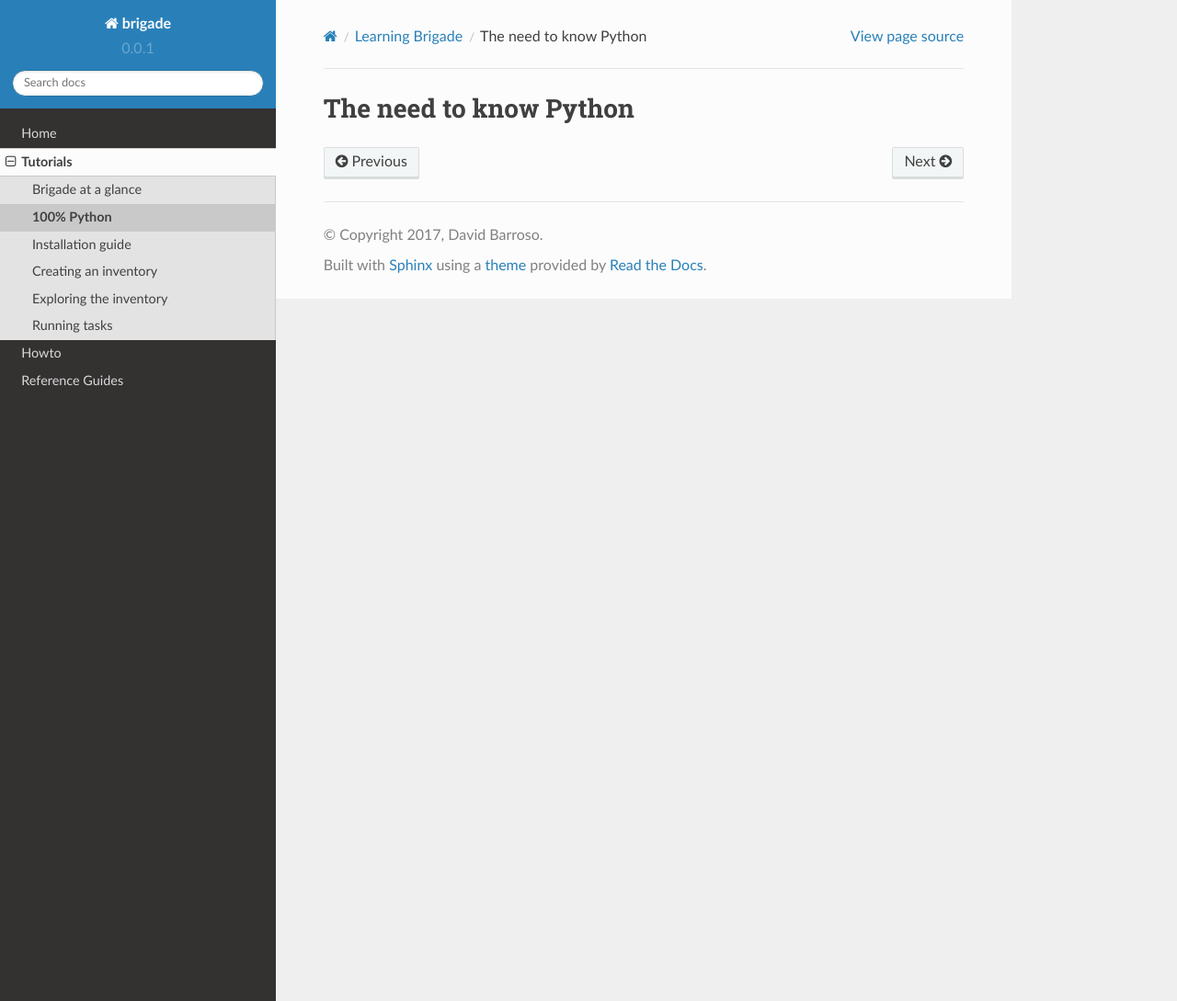
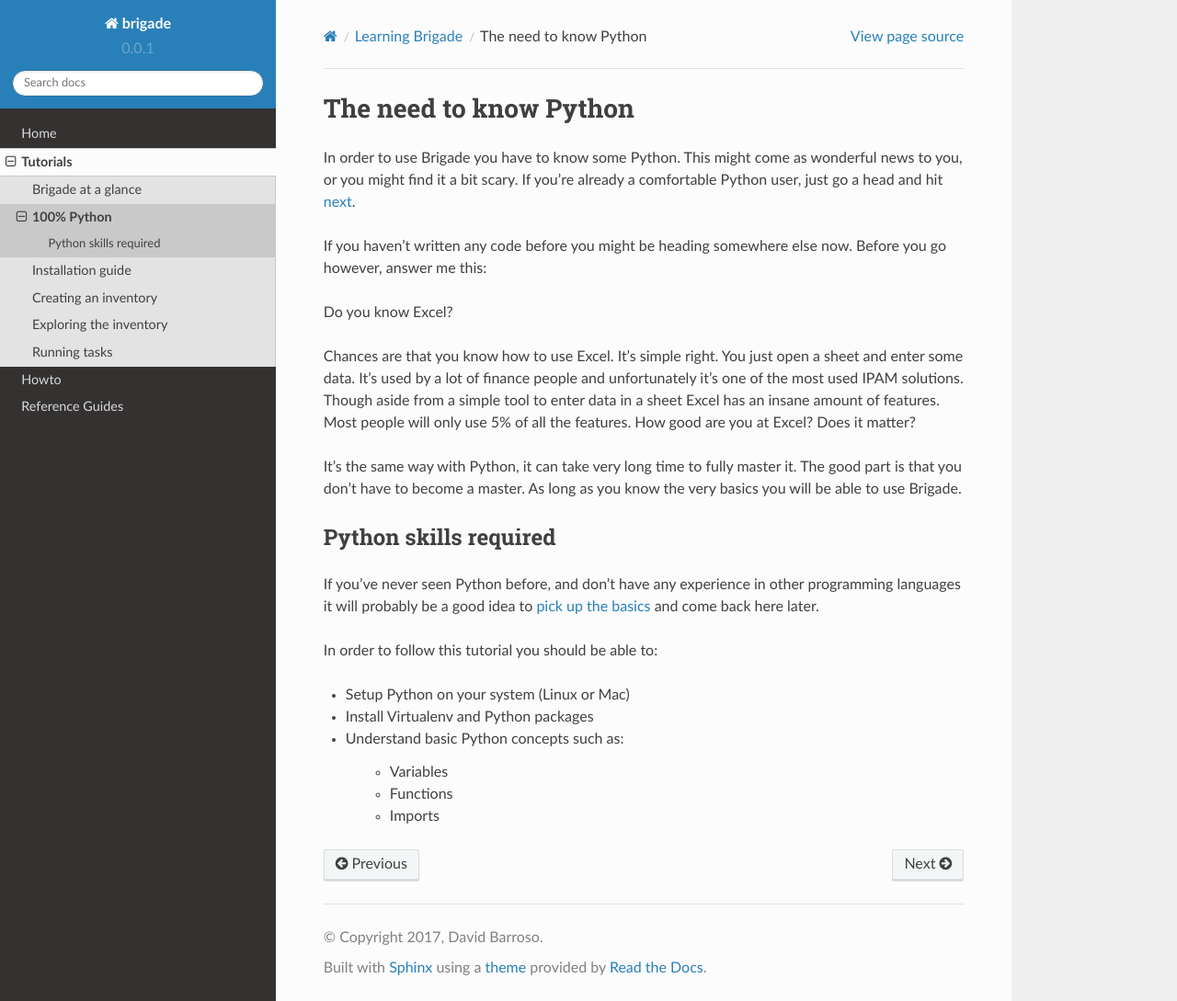
Before and after one commit to nornir-automation/nornir, a Sphinx documentation site: the page built from docs/tutorials/intro/python.rst, in a window 1280 px wide and 1089 px high. Shown: the whole window at 92% size. Built offline with Sphinx 7.4.7 and the Read the Docs theme 2.0.0, drawn with Linux system fonts in a browser that asks for light colours.

Commit message:
Add Python text

```diff
--- a/docs/tutorials/intro/python.rst
+++ b/docs/tutorials/intro/python.rst
@@ -1,2 +1,27 @@
 The need to know Python
 =======================
+
+In order to use Brigade you have to know some Python. This might come as wonderful news to you, or you might find it a bit scary. If you're already a comfortable Python user, just go a head and hit :doc:`next <install>`.
+
+If you haven't written any code before you might be heading somewhere else now. Before you go however, answer me this:
+
+Do you know Excel?
+
+Chances are that you know how to use Excel. It's simple right. You just open a sheet and enter some data. It's used by a lot of finance people and unfortunately it's one of the most used IPAM solutions. Though aside from a simple tool to enter data in a sheet Excel has an insane amount of features. Most people will only use 5% of all the features. How good are you at Excel? Does it matter?
+
+It's the same way with Python, it can take very long time to fully master it. The good part is that you don't have to become a master. As long as you know the very basics you will be able to use Brigade.
+
+Python skills required
+----------------------
+
+If you've never seen Python before, and don't have any experience in other programming languages it will probably be a good idea to `pick up the basics <https://docs.python.org/3/tutorial/>`_ and come back here later.
+
+In order to follow this tutorial you should be able to:
+
+* Setup Python on your system (Linux or Mac)
+* Install Virtualenv and Python packages
+* Understand basic Python concepts such as:
+
+	- Variables
+	- Functions
+	- Imports
```
